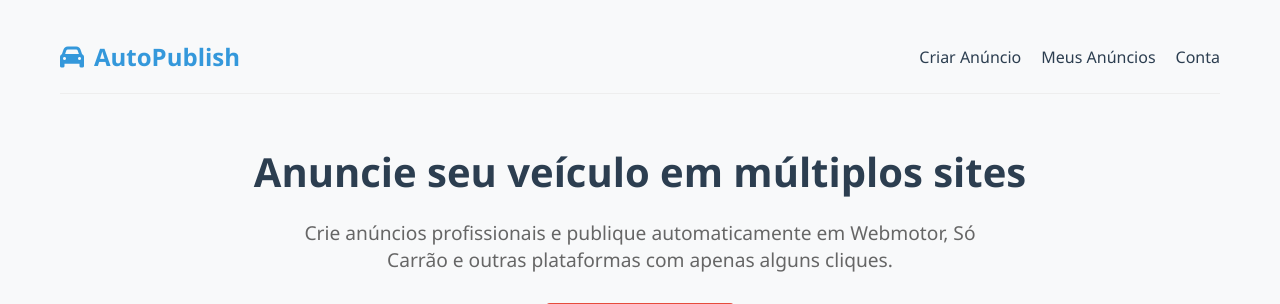
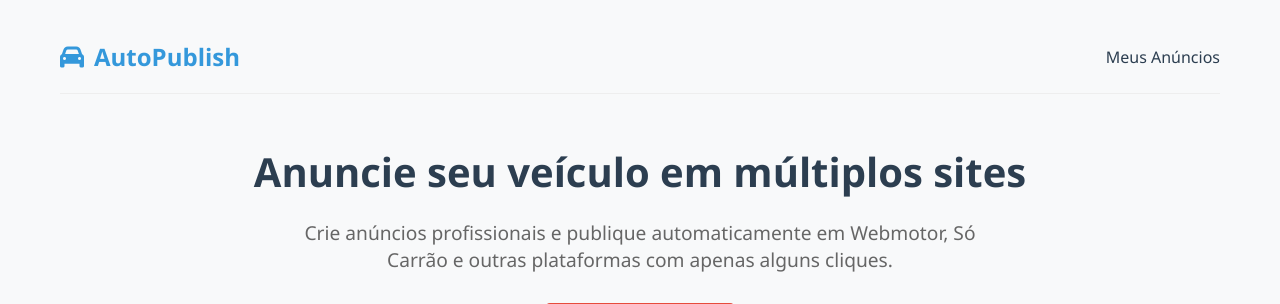
Before and after one commit to RenanTeixeiras/cars_ad_manager, a Flask app: page / in a window 1280 px wide. Shown: the top 304 px of the page. Run offline with Flask 3, Linux system fonts and the light colour scheme; data that the repository does not hold is empty; some libraries are stand-ins or nearby versions.

Commit message:
feitas melhorias no layout

```diff
--- a/templates/anuncios.html
+++ b/templates/anuncios.html
@@ -289,7 +289,7 @@
                 <ul>
                     <li><a href="/">Criar Anúncio</a></li>
                     <li><a href="/anuncios" class="active">Meus Anúncios</a></li>
-                    <li><a href="#">Conta</a></li>
+
                 </ul>
             </nav>
         </header>
--- a/templates/index.html
+++ b/templates/index.html
@@ -15,9 +15,7 @@
             </div>
             <nav>
                 <ul>
-                    <li><a href="#" class="active">Criar Anúncio</a></li>
-                    <li><a href="ads-management.html">Meus Anúncios</a></li>
-                    <li><a href="#">Conta</a></li>
+                    <li><a href="/anuncios">Meus Anúncios</a></li>
                 </ul>
             </nav>
         </header>
```
